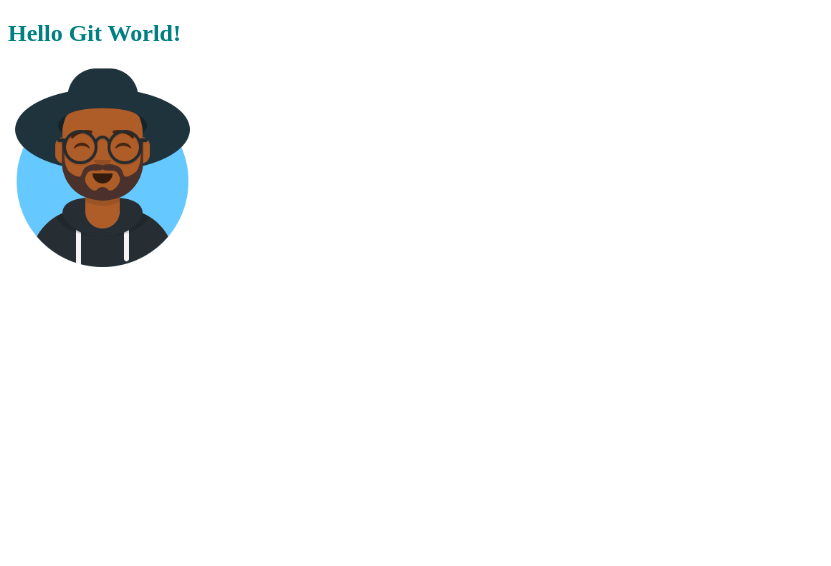
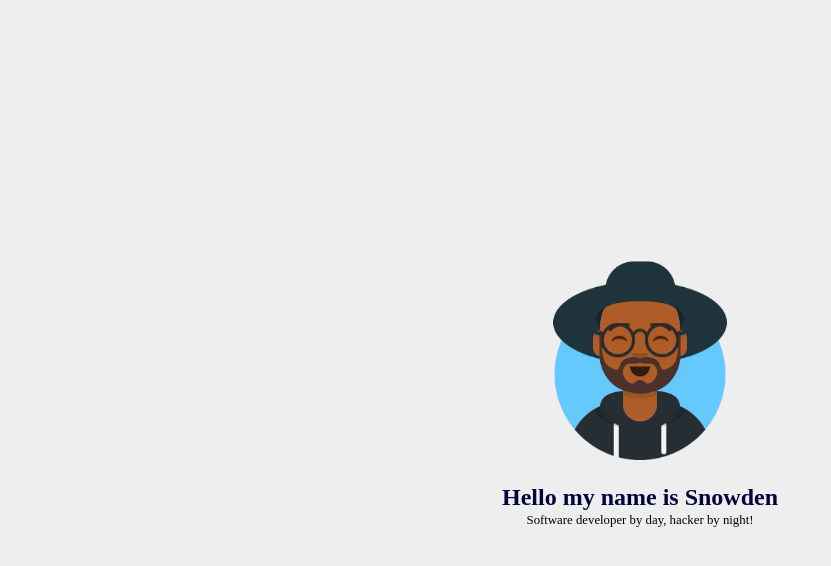
Before and after one commit to mukunzidd/git-workflow, a plain HTML site: page index.html in a window 1280 px wide. Shown: the whole page, without its empty margins (0-831 px from the left). Drawn offline with Linux system fonts and the light colour scheme.

Commit message:
ft: landing page
- add langin page content
- style the landing page
- add about page
- style about page

[ Finishes ft-landing page ]

```diff
--- a/css/main.css
+++ b/css/main.css
@@ -1,7 +1,40 @@
-h2 {
-  color: teal;
+* {
+  box-sizing: border-box;
+}
+
+body {
+  background: #eee;
+  height: 100%;
+  min-height: 100vh;
+  margin: 0;
+  padding: 0;
+  display: flex;
+  justify-content: center;
+}
+
+figure {
+  display: flex;
+  justify-content: center;
+  flex-direction: column;
+  align-items: center;
+}
+
+a {
+  color: #05053d;
+  text-decoration: none;
+  padding-top: 1rem;
 }
 
 .avatar {
   height: 200px;
 }
+
+h2 {
+  color: #05053d;
+  margin-bottom: 0;
+}
+
+p {
+  font-size: 0.8em;
+  margin-top: 2px;
+}
--- a/index.html
+++ b/index.html
@@ -7,8 +7,18 @@
     <link rel="stylesheet" href="css/main.css">
 </head>
 <body>
-    <h2>Hello Git World!</h2>
-    <img src="assets/avatars/avataaars-001.png" class="avatar" alt="avatar1">
+    <figure>
+        <figcaption>
+            <a href="/pages/about.html">
+                <img src="assets/avatars/avataaars-001.png" class="avatar" alt="avatar1">
+            </a>
+        </figcaption>
+        <caption>
+            <h2>Hello my name is Snowden</h2>
+            <p>Software developer by day, hacker by night!</p>
+        </caption>
+    </figure>
+
     <script src="js/main.js"></script>
 </body>
 </html>
```
Also changed, not shown: css/about.css (added, +8 -0 lines), pages/about.html (added, +17 -0 lines).
